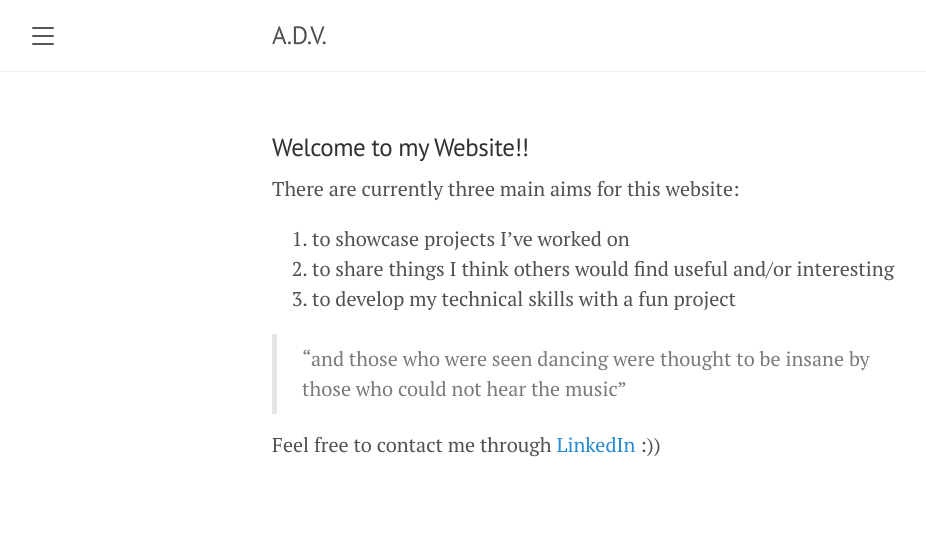
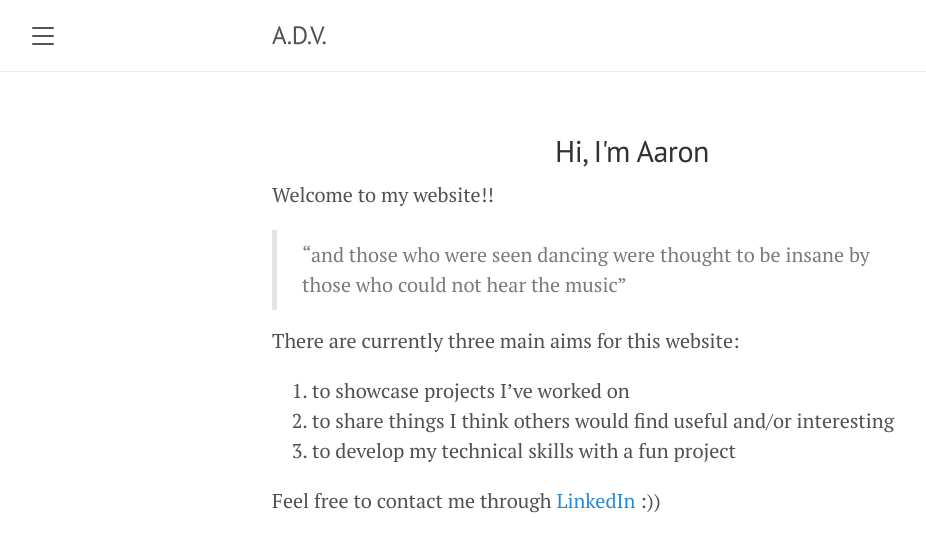
Before and after one commit to a5v/personal-website, a Jekyll site: the page built from index.markdown, in a window 1280 px wide. Shown: the top 552 px of the page, without its empty margins (8-934 px from the left). Built offline with Jekyll 4.4.1, drawn with Linux system fonts in a browser that asks for light colours; our own code applies the rules of GitHub Pages for plain Markdown files.

Commit message:
center heading

```diff
--- a/index.markdown
+++ b/index.markdown
@@ -4,14 +4,19 @@
 
 layout: default
 ---
+<center>
+  <h2>
+    Hi, I'm Aaron
+  </h2>
+</center>
 
-### Welcome to my Website!!
+Welcome to my website!!
+
+> “and those who were seen dancing were thought to be insane by those who could not hear the music”
 
 There are currently three main aims for this website:
 1. to showcase projects I've worked on
 2. to share things I think others would find useful and/or interesting
 3. to develop my technical skills with a fun project
 
-> “and those who were seen dancing were thought to be insane by those who could not hear the music”
-
 Feel free to contact me through [LinkedIn](https://www.linkedin.com/in/aaron-vitarana/) :))
```
